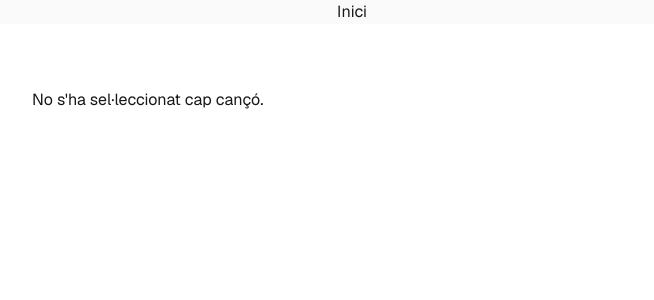
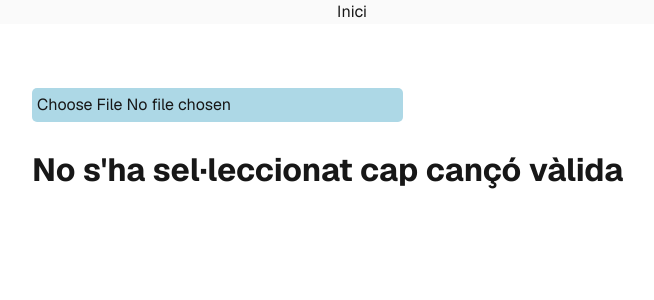
Before and after one commit to jma25l/ajudant-musical, a Next.js app: page /visor in a window 1280 px wide. Shown: the top 300 px of the page, without its empty margins (288-942 px from the left). Built offline with nearby package versions, Linux system fonts and the light colour scheme.

Commit message:
Ruta per llegir md's diferents als del servidor (És segur?)

```diff
--- a/app/globals.scss
+++ b/app/globals.scss
@@ -81,3 +81,12 @@ body {
     }
   }
 }
+
+
+
+input[type=file]{
+  background-color: lightblue;
+  padding: 5px;
+  border-radius:5px;
+  text-align: center;
+}
--- a/app/visor/[id_canco]/page.tsx
+++ b/app/visor/[id_canco]/page.tsx
@@ -5,7 +5,7 @@ import { AcordsDBList } from "@/lib/tipus";
 import Link from "next/link";
 import { useParams } from "next/navigation";
 import { useEffect, useState } from "react";
-import "./estil.scss";
+import "../estil.scss";
 
 export default function Visor() {
   const { id_canco: nom } = useParams<{ id_canco: string }>();
--- a/app/visor/page.tsx
+++ b/app/visor/page.tsx
@@ -1,14 +1,51 @@
 "use client";
 
+import AcordsCanco from "@/components/acords";
+import { AcordsDBList } from "@/lib/tipus";
 import Link from "next/link";
+import { useEffect, useState } from "react";
+import "./estil.scss";
+import { cercaAcordsConeguts } from "@/lib/busca";
 
 export default function Visor() {
+  const [lletra, setLletra] = useState<string | undefined>(undefined);
+  const [coneguts, setConeguts] = useState<AcordsDBList>({});
+
+  const canviFitxer = (e: React.ChangeEvent<HTMLInputElement>) => {
+    if (!e.target.files || !e.target.files[0]) {
+      setLletra(undefined);
+      return;
+    }
+    const fitxer = e.target.files[0];
+
+
+    if (!["text/plain", "text/markdown"].includes(fitxer.type)) {
+      console.log(fitxer.type)
+      setLletra(undefined);
+      return;
+    }
+    const lector = new FileReader();
+    lector.onload = (t) => { setLletra(t.target?.result as string) };
+
+    lector.readAsText(fitxer);
+  };
+
+    useEffect(() => {
+      cercaAcordsConeguts().then(setConeguts);
+    }, []);
+
   return (
     <div className="flex flex-col flex-1 items-center justify-center bg-zinc-50 font-sans dark:bg-black">
-      <Link href="/">Inici</Link>
-
+      <Link href="/" className="noPrint">
+        Inici
+      </Link>
       <main className="flex flex-1 w-full max-w-3xl flex-col items-center justify-start py-16 px-16 bg-white dark:bg-black sm:items-start">
-        <h2>No s&apos;ha sel·leccionat cap cançó.</h2>
+        <input type="file" onChange={canviFitxer} /> <br/>
+        {lletra ? (
+          <AcordsCanco nom={"Local"} lletra={lletra} coneguts={coneguts} />
+        ) : (
+          <h2>No s'ha sel·leccionat cap cançó vàlida</h2>
+        )}
       </main>
     </div>
   );
```
Also changed, not shown: app/visor/estil.scss (renamed from app/visor/[id_canco]/estil.scss).
